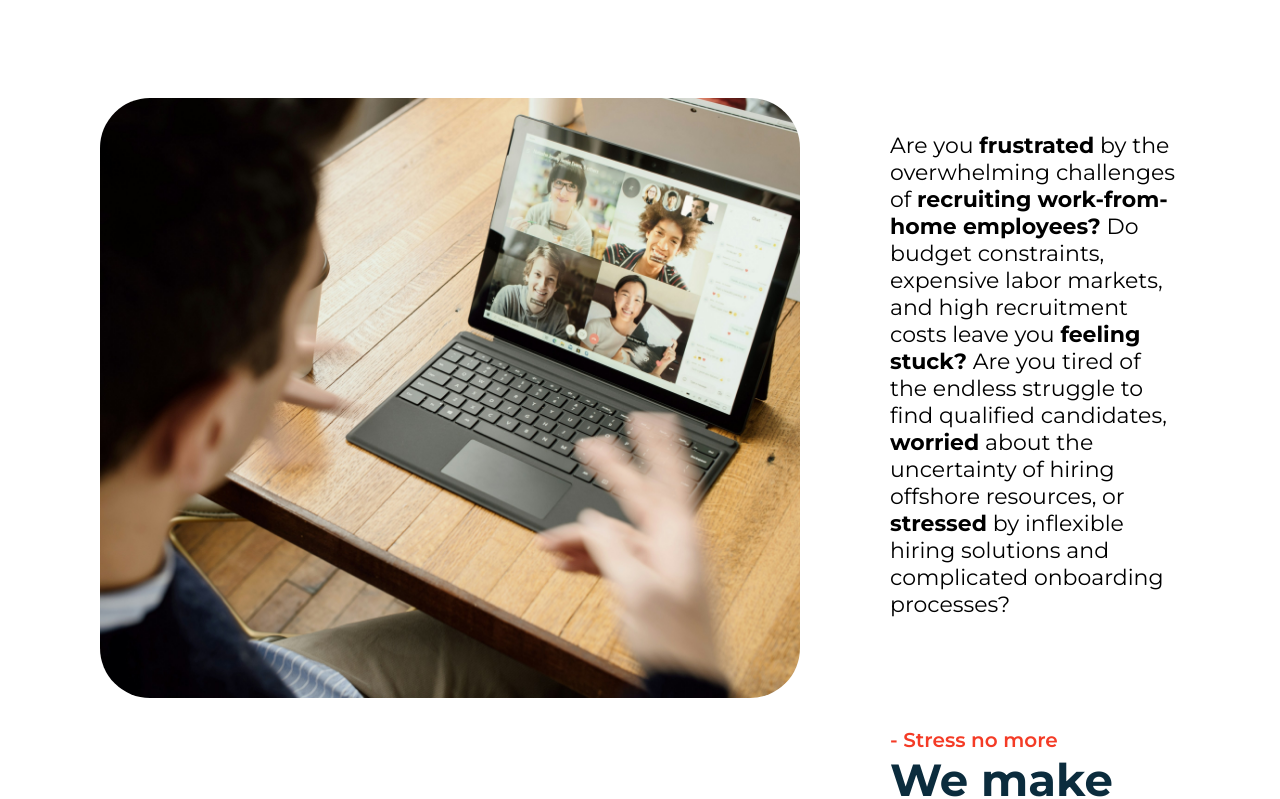
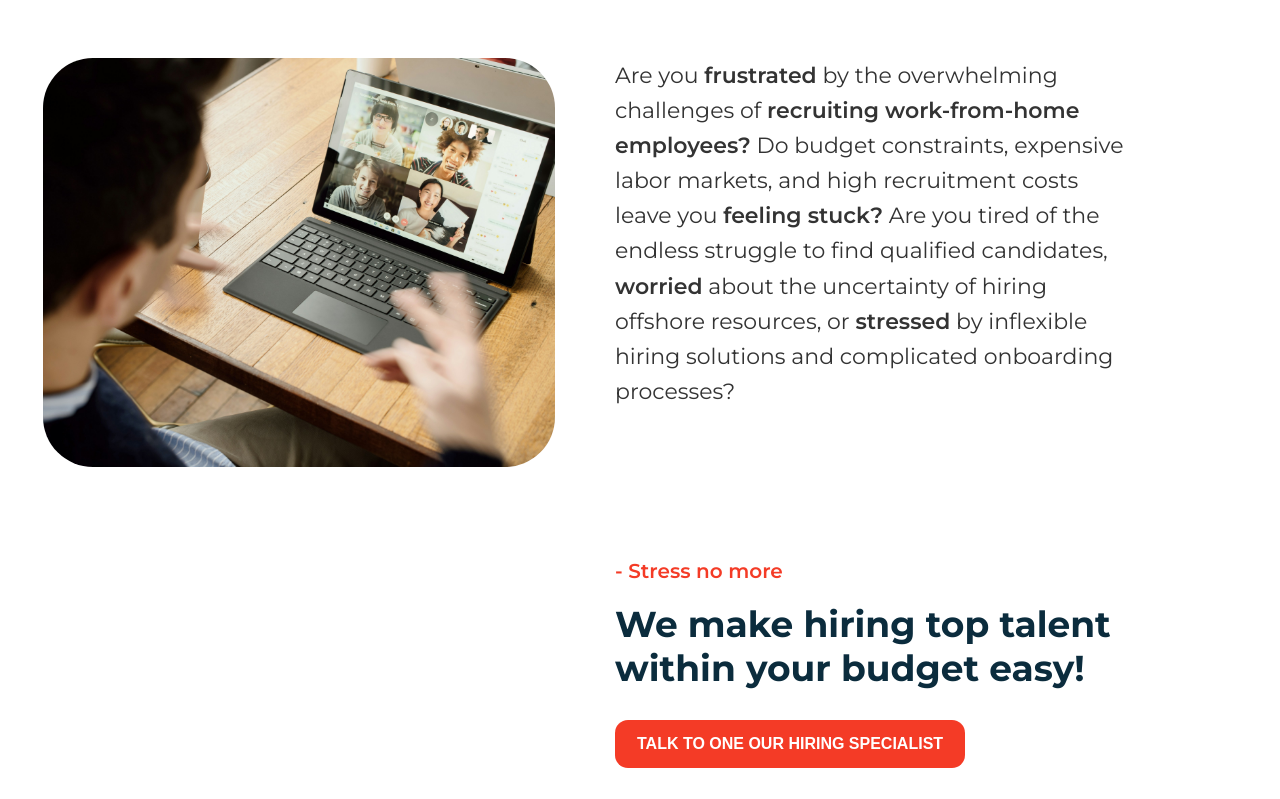
Before and after one commit to selajdin89/internship-omni, a React (Vite) app: page / in a window 1280 px wide. Shown: the part 651-1450 px from the top of the page. Built offline with nearby package versions, Linux system fonts and the light colour scheme.

Commit message:
Update Hero.scss

```diff
--- a/src/components/hero/Hero.scss
+++ b/src/components/hero/Hero.scss
@@ -1,40 +1,219 @@
 .hero {
-	padding: 100px;
+  padding: 60px 10%;
+  position: relative;
+  display: flex;
+  flex-direction: column;
+  align-items: center;
+  gap: 40px;
 }
 
 .heroImg {
-	height: 600px;
-	width: 700px;
-	border-radius: 50px;
+  height: auto;
+  width: 100%;
+  max-width: 700px;
+  border-radius: 50px;
+}
+
+.heroContent {
+  text-align: center;
+  max-width: 800px;
 }
 
 .heroParagraph {
-	margin-top: -570px;
-	margin-left: 790px;
-	font-size: 22px;
+  font-size: 20px;
+  line-height: 1.6;
+  color: #333;
+}
+
+.heroParagraph strong {
+  font-weight: 600;
 }
 
 .heroParagraph2 {
-	margin-top: 110px;
-	margin-left: 790px;
-	font-size: 20px;
-	font-weight: 600;
-	color: #f43b26;
+  font-size: 20px;
+  font-weight: 600;
+  color: #f43b26;
+  margin-top: 20px;
 }
 
 .heroHeading {
-	margin-left: 790px;
-	font-size: 45px;
-	color: #0b2c3d;
+  font-size: 36px;
+  line-height: 1.2;
+  color: #0b2c3d;
+  margin-top: 20px;
 }
 
 .heroBtn {
-	margin-left: 790px;
-	background-color: #f43b26;
-	color: #fff;
-	border: 1px solid #f43b26;
-	border-radius: 13px;
-	padding: 15px 22px;
-	font-weight: 700;
-	margin-top: 60px;
+  background-color: #f43b26;
+  color: #fff;
+  border-radius: 13px;
+  padding: 15px 22px;
+  font-size: 16px;
+  font-weight: 700;
+  cursor: pointer;
+  border: none;
+  margin-top: 30px;
+  transition: background-color 0.3s ease;
 }
+
+.heroBtn:hover {
+  background-color: #e03420;
+}
+
+
+@media (min-width: 1200px) {
+  .hero {
+        flex-direction: row;
+        align-items: flex-start;
+        gap: 60px;
+      }
+
+      .heroImg {
+        max-width: 50%;
+        margin-left: -85px;
+      }
+
+      .heroContent {
+        text-align: left;
+        max-width: 50%;
+        margin-top: 0;
+      }
+
+      .heroParagraph {
+        margin-top: 0;
+        font-size: 22px;
+      }
+
+      .heroParagraph2 {
+        margin-top: 150px;
+      }
+
+      .heroHeading {
+        margin-top: 20px;
+      }
+
+      .heroBtn {
+        margin-top: 30px;
+      }
+    }
+
+@media (min-width: 1024px) and (max-width: 1199px) {
+  .hero {
+    padding: 50px 8%;
+  }
+
+  .heroImg {
+    max-width: 50%;
+    margin-left: -50px;
+  }
+
+  .heroHeading {
+    font-size: 30px;
+  }
+
+  .heroBtn {
+    padding: 14px 28px;
+    font-size: 12px;
+  }
+}
+
+@media (min-width: 992px) and (max-width: 1023px) {
+  .hero {
+    padding: 40px 6%;
+  }
+
+  .heroImg {
+    max-width: 50%;
+    margin-left: -40px;
+  }
+
+  .heroHeading {
+    font-size: 28px;
+  }
+
+  .heroBtn {
+    padding: 12px 24px;
+    font-size: 12px;
+  }
+}
+
+@media (min-width: 768px) and (max-width: 991px) {
+  .hero {
+    padding: 40px 6%;
+  flex-direction: column;
+    align-items: center;
+  }
+
+  .heroImg {
+    max-width: 100%;
+    margin-left: 0;
+  }
+
+  .heroHeading {
+    font-size: 24px;
+  }
+
+  .heroBtn {
+    padding: 12px 24px;
+    font-size: 12px;
+  }
+}
+
+@media (min-width: 600px) and (max-width: 767px) {
+  .hero {
+    padding: 30px 5%;
+  }
+
+  .heroImg {
+    max-width: 100%;
+  }
+
+  .heroHeading {
+    font-size: 20px;
+  }
+
+  .heroBtn {
+    padding: 10px 20px;
+    font-size: 10px;
+  }
+}
+
+@media (min-width: 480px) and (max-width: 599px) {
+  .hero {
+    padding: 20px 4%;
+  }
+
+  .heroImg {
+    max-width: 100%;
+  }
+
+  .heroHeading {
+    font-size: 17px;
+  }
+
+  .heroBtn {
+    padding: 8px 16px;
+    font-size: 10px;
+  }
+}
+
+@media (max-width: 479px) {
+  .hero {
+    padding: 20px 4%;
+  }
+
+  .heroImg {
+    max-width: 100%;
+  }
+
+  .heroHeading {
+    font-size: 14px;
+  }
+
+  .heroBtn {
+    padding: 6px 12px;
+    font-size: 8px;
+    width: 100%;
+    margin-top: 20px;
+  }
+}
```
